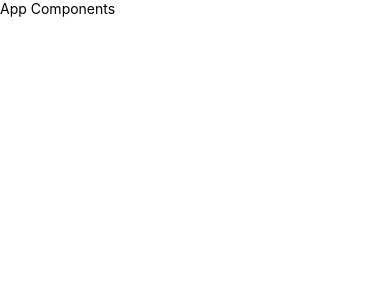
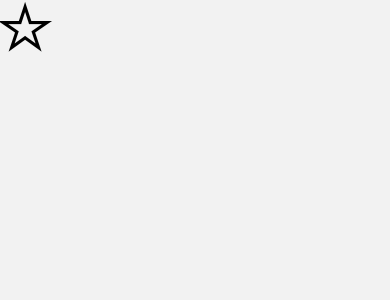
Before and after one commit to TonatiuhV/RNComponents, a React Native app: screen /HomeScreen in a window 390 px wide. Shown: the top 300 px of the page. Built offline with nearby package versions, Linux system fonts and the light colour scheme.

Commit message:
Intalacion Stack and Icons

```diff
--- a/App.tsx
+++ b/App.tsx
@@ -1,11 +1,14 @@
+import 'react-native-gesture-handler';
+
 import React from 'react';
-import {Text, View} from 'react-native';
+import {NavigationContainer} from '@react-navigation/native';
+import Navigator from './src/navigator/Navigator';
 
 const App = () => {
   return (
-    <View>
-      <Text>App Components</Text>
-    </View>
+    <NavigationContainer>
+      <Navigator />
+    </NavigationContainer>
   );
 };
 
--- a/package.json
+++ b/package.json
@@ -11,10 +11,13 @@
   },
   "dependencies": {
     "@react-navigation/native": "^6.0.11",
+    "@react-navigation/stack": "^6.2.2",
     "react": "18.0.0",
     "react-native": "0.69.1",
+    "react-native-gesture-handler": "^2.5.0",
     "react-native-safe-area-context": "^4.3.1",
-    "react-native-screens": "^3.15.0"
+    "react-native-screens": "^3.15.0",
+    "react-native-vector-icons": "^9.2.0"
   },
   "devDependencies": {
     "@babel/core": "^7.12.9",
@@ -23,6 +26,7 @@
     "@tsconfig/react-native": "^2.0.0",
     "@types/jest": "^26.0.23",
     "@types/react-native": "^0.69.1",
+    "@types/react-native-vector-icons": "^6.4.11",
     "@types/react-test-renderer": "^18.0.0",
     "@typescript-eslint/eslint-plugin": "^5.29.0",
     "@typescript-eslint/parser": "^5.29.0",
--- /dev/null
+++ b/src/navigator/Navigator.tsx
@@ -0,0 +1,19 @@
+import React from 'react';
+
+import {createStackNavigator} from '@react-navigation/stack';
+import {HomeScreen} from '../screens/HomeScreen';
+
+const Stack = createStackNavigator();
+
+const Navigator = () => {
+  return (
+    <Stack.Navigator
+      screenOptions={{
+        headerShown: false,
+      }}>
+      <Stack.Screen name="HomeScreen" component={HomeScreen} />
+    </Stack.Navigator>
+  );
+};
+
+export default Navigator;
--- /dev/null
+++ b/src/screens/HomeScreen.tsx
@@ -0,0 +1,12 @@
+import React from 'react';
+import {View} from 'react-native';
+
+import Icon from 'react-native-vector-icons/Ionicons';
+
+export const HomeScreen = () => {
+  return (
+    <View>
+      <Icon name="star-outline" size={50} color="black" />
+    </View>
+  );
+};
```
Also changed, not shown: 2 other files (tests, documents, lock files or other folders).
